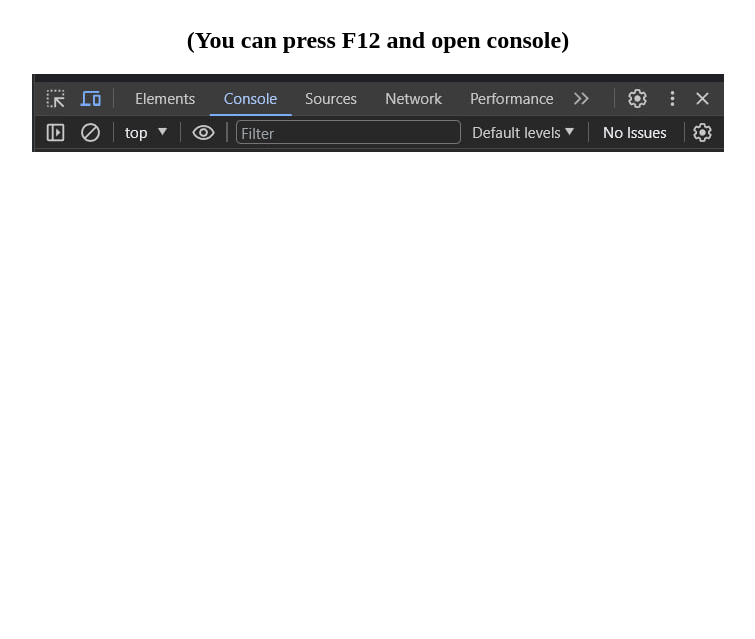
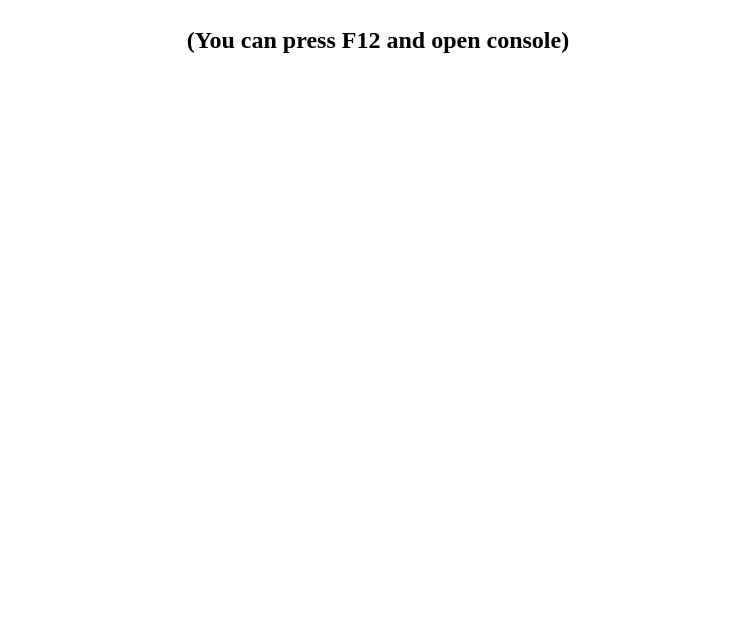
Before and after one commit to rzhadkpi/coding-assignments, a plain HTML site: page module4-solution/index.html in a window 1280 px wide. Shown: the part 161-800 px from the top of the page, without its empty margins (262-1017 px from the left). Drawn offline with Linux system fonts and the light colour scheme.

Commit message:
fix module4

```diff
--- a/module4-solution/index.html
+++ b/module4-solution/index.html
@@ -2,7 +2,7 @@
 <html lang="en">
 <head>
     <meta charset="UTF-8">
-    <meta name="viewport" content="width=device-width, initial-scale=1.0">
+    <title>Module 4 solution</title>
     <script src="Hello.js"></script>
     <script src="GoodBye.js"></script>
     <script src="scripts.js"></script>
@@ -18,12 +18,10 @@
             text-align: center;
         }
     </style>
-    <title>Module 4 solution</title>
 </head>
 <body>
     <h1>Module 4 solution</h1>
     <h1>Open Console to see the results</h1>
     <h2>(You can press F12 and open console)</h2>
-    <img src="console.jpg" alt="console">
 </body>
 </html>
```
Also changed, not shown: module4-solution/console.jpg (deleted).
